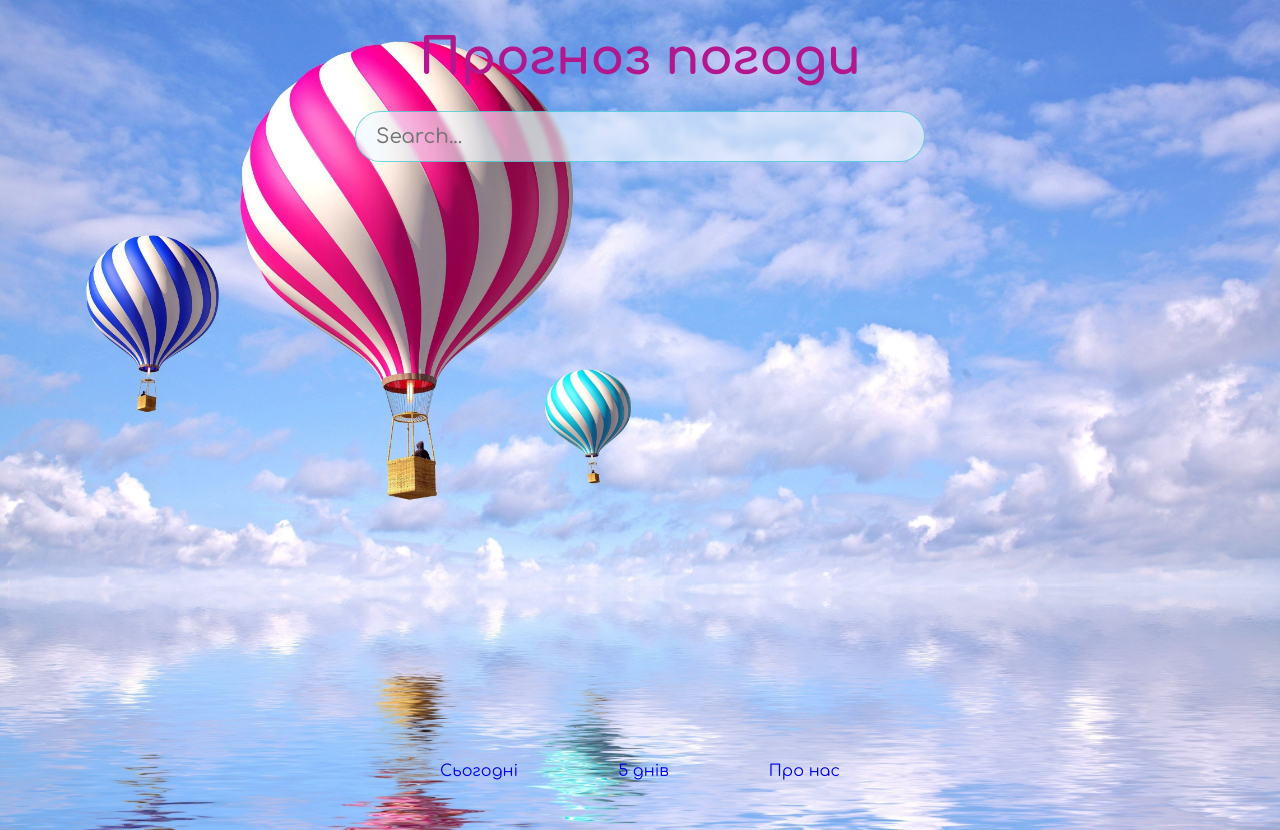
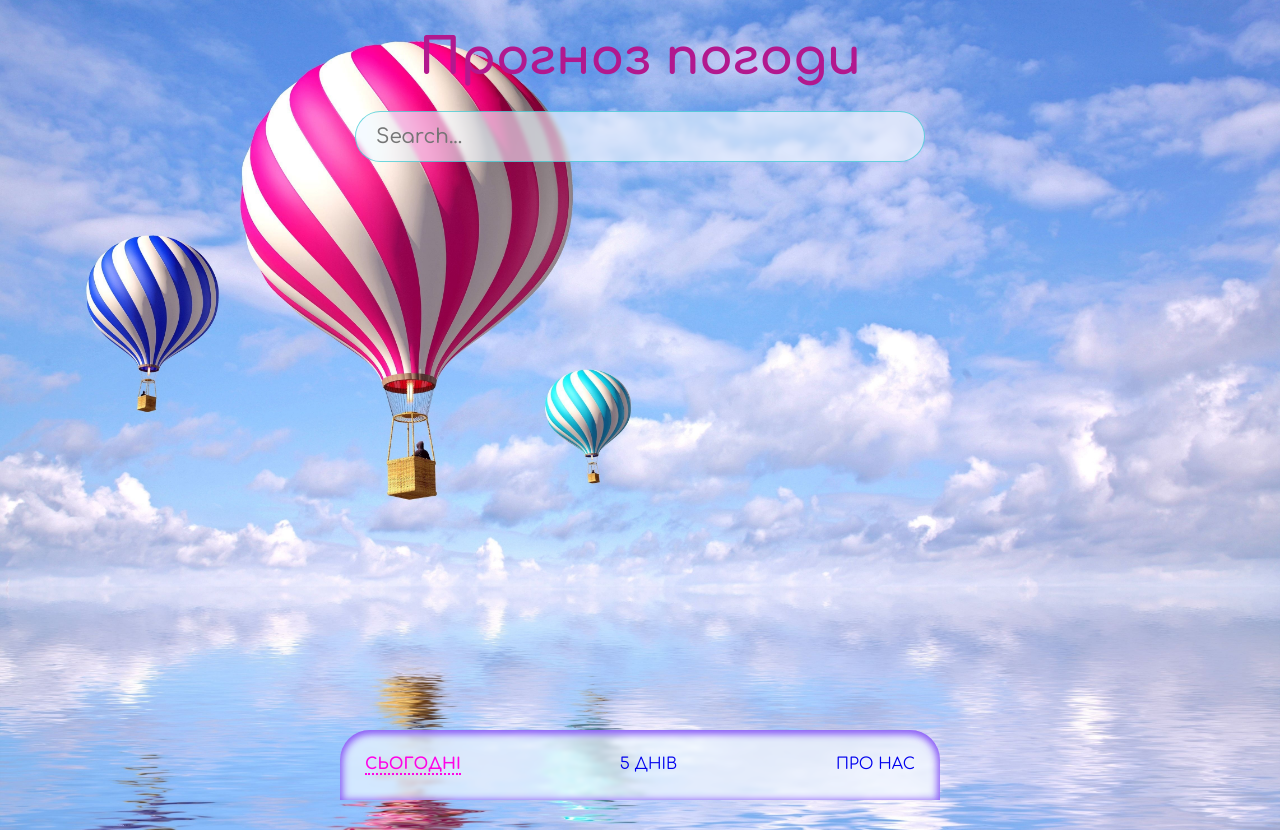
Before and after one commit to Yuliia-Behma/mini-weather-forecast-app, a Vue app: page / in a window 1280 px wide. Built offline with nearby package versions, Linux system fonts and the light colour scheme.

Commit message:
Styled footer

```diff
--- a/src/components/NavFooter.vue
+++ b/src/components/NavFooter.vue
@@ -19,7 +19,7 @@ export default {
 <style scoped>
 .nav-container {
   display: flex;
-  justify-content: space-evenly;
+  justify-content: space-between;
   align-self: center;
   width: 100%;
 }
@@ -27,6 +27,18 @@ footer {
   width: 100vw;
   max-width: 600px;
   position: fixed;
-  bottom: 20px;
+  bottom: 0;
+  padding: 25px;
+  background-color: rgba(240, 248, 255, 0.697);
+  backdrop-filter: blur(2px);
+  border-radius: 30px 30px 0 0;
+  box-shadow: inset 2px 2px 8px #8b5df6,
+  inset -2px 2px 8px #8b5df6;
+  text-transform: uppercase;
+}
+.router-link-active{
+  color: rgb(255, 2, 230);
+  font-weight: 700;
+  border-bottom: 2px dotted rgb(255, 2, 230);
 }
 </style>
--- a/src/components/SearchCity.vue
+++ b/src/components/SearchCity.vue
@@ -1,7 +1,7 @@
 <template>
   <main>
     <div class="search-container">
-      <input type="text" id="city" class="search-bar" placeholder="Search..." v-model="city" @keyup.enter="fetchData"/>
+      <input type="text" id="city" class="search-bar" placeholder="Search..." v-model="city" @keyup.enter="fetchData" />
     </div>
     <RouterView :weather="weather"></RouterView>
   </main>
@@ -55,7 +55,7 @@ main{
   backdrop-filter: blur(2px);
 }
 #city:focus-visible{
-  border: 1px solid #00c9f6a1;
-  outline: 1px solid #5000ac;
+  border: 1px solid #d3a0ffa1;
+  outline: 1px solid #8b5df6;
 }
 </style>
```
